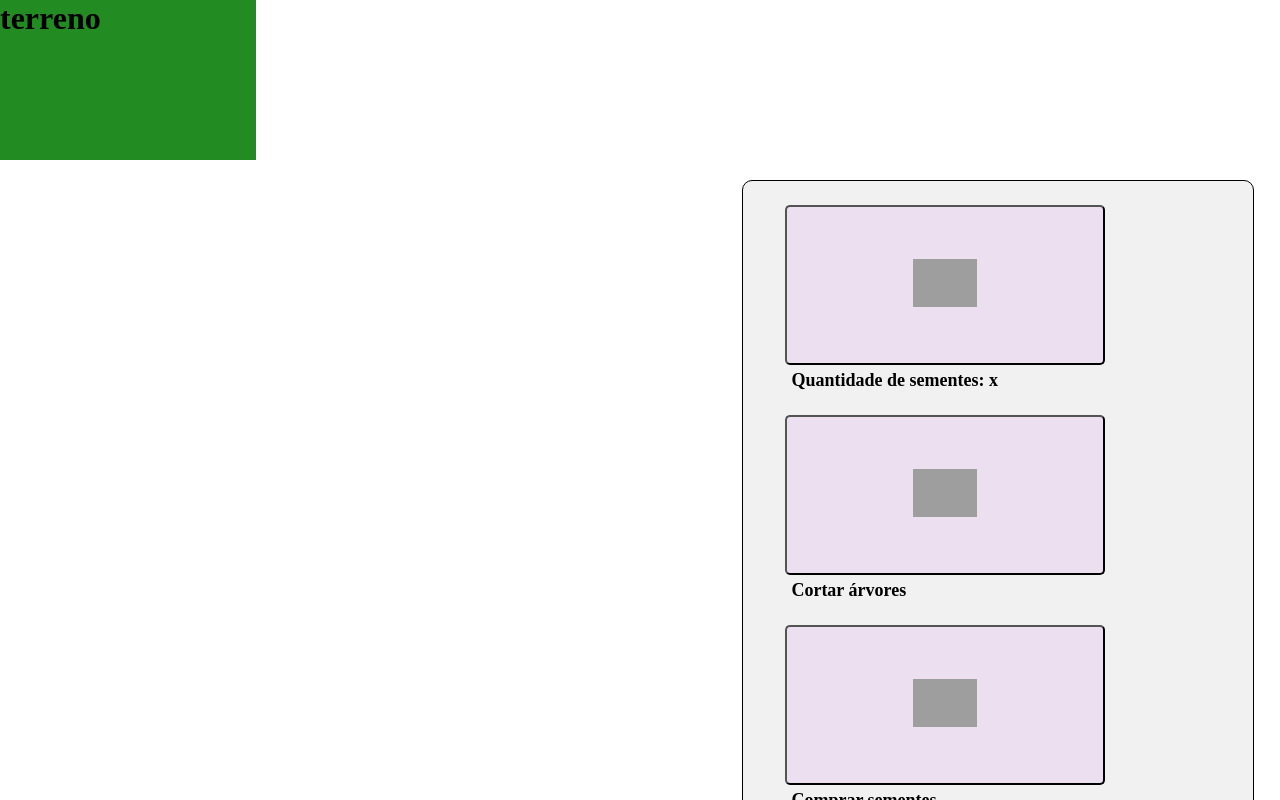
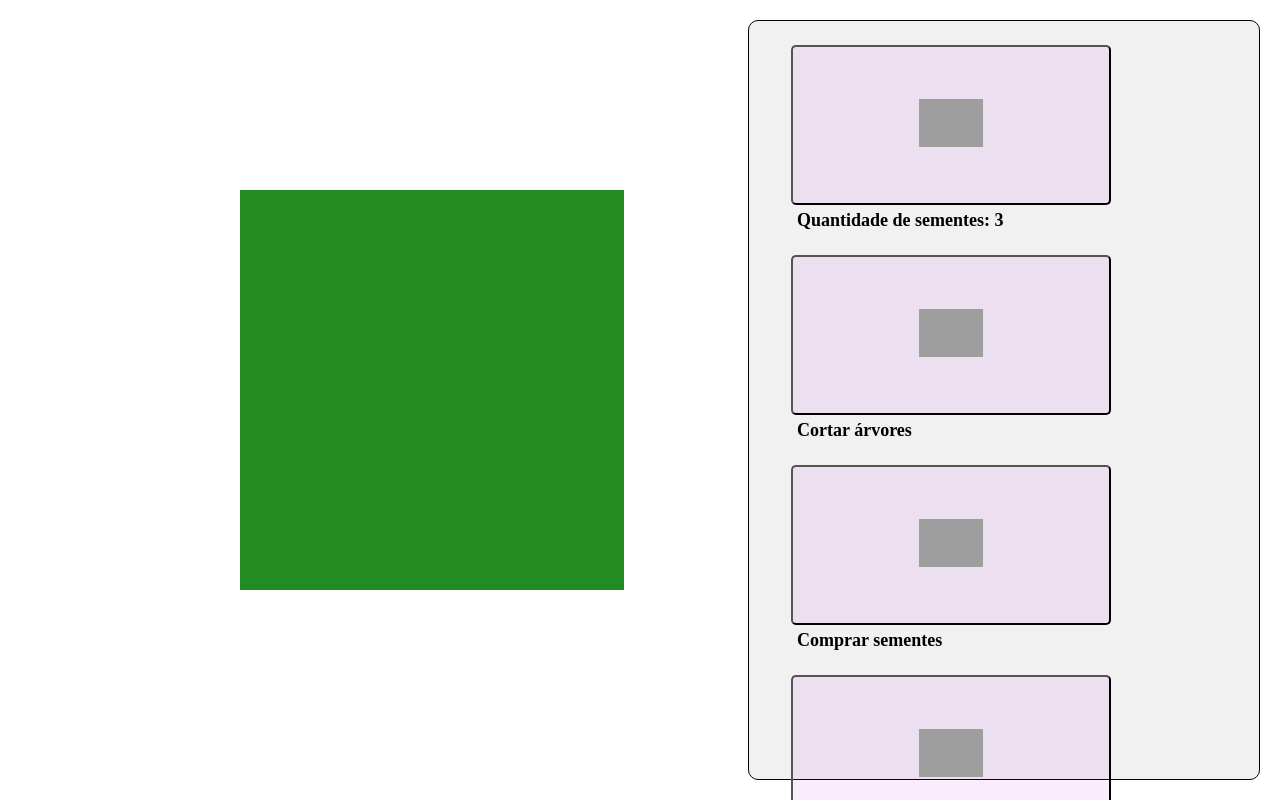
Before and after one commit to NewCad-Lab/newcad-madeireira, a React (Vite) app: page / in a window 1280 px wide. Shown: the top 800 px of the page. Built offline with nearby package versions, Linux system fonts and the light colour scheme; grey boxes are pictures that could not be loaded.

Commit message:
atualização lógica

```diff
--- a/src/main.jsx
+++ b/src/main.jsx
@@ -6,8 +6,9 @@
 
   createRoot(document.getElementById('root')).render(
     <StrictMode>
+      <div className='flex-container'>
       <Terrain />
       <Home />
-
+      </div>
     </StrictMode>,
   )
--- /dev/null
+++ b/src/pages/Home/buttons.jsx
@@ -0,0 +1,7 @@
+export const buySeed = () => {
+    console.log("comprei a semente")
+  }
+
+export const fastFoward = () => {
+    console.log("Acelerou o tempo")
+  }
--- a/src/pages/Home/index.jsx
+++ b/src/pages/Home/index.jsx
@@ -1,6 +1,12 @@
+import React, { useState } from 'react';
 import './styles.css'
+import { buySeed } from './buttons';
+import { fastFoward } from './buttons';
 
  export function Home() {
+  const [seeds, setSeeds] = useState(3);
+  const [buySeeds, setBuySeeds] = useState({seeds})
+
 
   return (
    <main>
@@ -8,28 +14,28 @@ import './styles.css'
 
       <div className='container-buttons'>
         <div className='button-item'>
-          <button id="button" className='button-seed'>
+          <button id="button" className='button-seed' >
             <img src="https://www.svgrepo.com/show/130645/seeds.svg" alt="Seed" />
           </button>
-          <p>Quantidade de sementes: x</p>
+        <p>Quantidade de sementes: {seeds}</p>
         </div>
 
         <div className='button-item'>
-          <button id="button" className='button-chop'>
+          <button id="button" className='button-chop' onClick={() => setSeeds (seeds+ 1)}>
             <img src="https://www.svgrepo.com/show/7675/hatchet.svg" alt="Axe" />
           </button>
           <p>Cortar árvores</p>
         </div>
 
         <div className='button-item'>
-          <button id="button" className='button-buy'>
+          <button id="button" className='button-buy' onClick={() => setSeeds (seeds+ 2)}>
             <img src="https://www.svgrepo.com/show/283077/trees-wood.svg" alt="" />
           </button>
           <p>Comprar sementes</p>
         </div>
 
         <div className='button-item'>
-          <button id="button" className="button-fast-foward">
+          <button id="button" className="button-fast-foward" onClick={fastFoward}>
             <img src="https://www.svgrepo.com/show/464927/fast-forward.svg" alt="" />
           </button>
           <p>Acelerar o tempo</p>
@@ -39,6 +45,8 @@ import './styles.css'
 
     </div>
     </main>
+
+
   );
 
  }
--- a/src/pages/Home/styles.css
+++ b/src/pages/Home/styles.css
@@ -4,7 +4,7 @@ height: 95vh;
 width: 40vw;
 background: #0000000e;
 margin-top: 1.23rem;
-margin-left: 58%;
+margin-right: 20px;
 border-radius: 10px;
 border: 1px solid #000;
 }
--- a/src/pages/Terrain/index.jsx
+++ b/src/pages/Terrain/index.jsx
@@ -3,7 +3,7 @@ import './styles.css'
 export function Terrain(){
     return(
         <div className="terrain">
-            <h1>terreno</h1>
+
         </div>
     )
 }
--- a/src/pages/Terrain/styles.css
+++ b/src/pages/Terrain/styles.css
@@ -1,7 +1,9 @@
 .terrain{
     background-color: forestgreen;
-    width: 20vw;
-    height: 20vh;
-
-
+    width: 30vw;
+    height: 50vh;
+    margin-left: 15rem;
+    display: flex;
+    justify-content: center;
+    align-items: center;
 }
--- a/src/styles/global.css
+++ b/src/styles/global.css
@@ -3,3 +3,9 @@
     margin: 0;
     box-sizing: border-box;
 }
+
+.flex-container{
+    display: flex;
+    justify-content: space-between;
+    align-items: center;
+}
```
